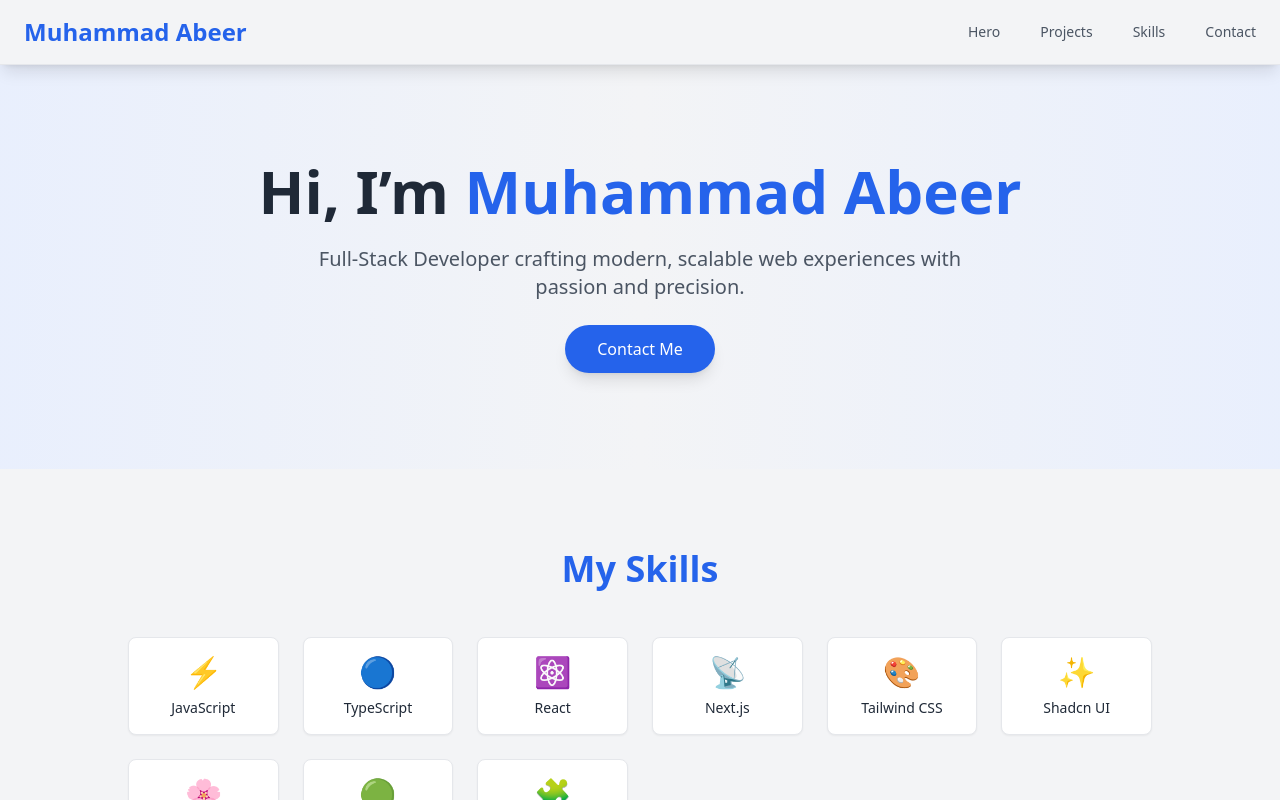
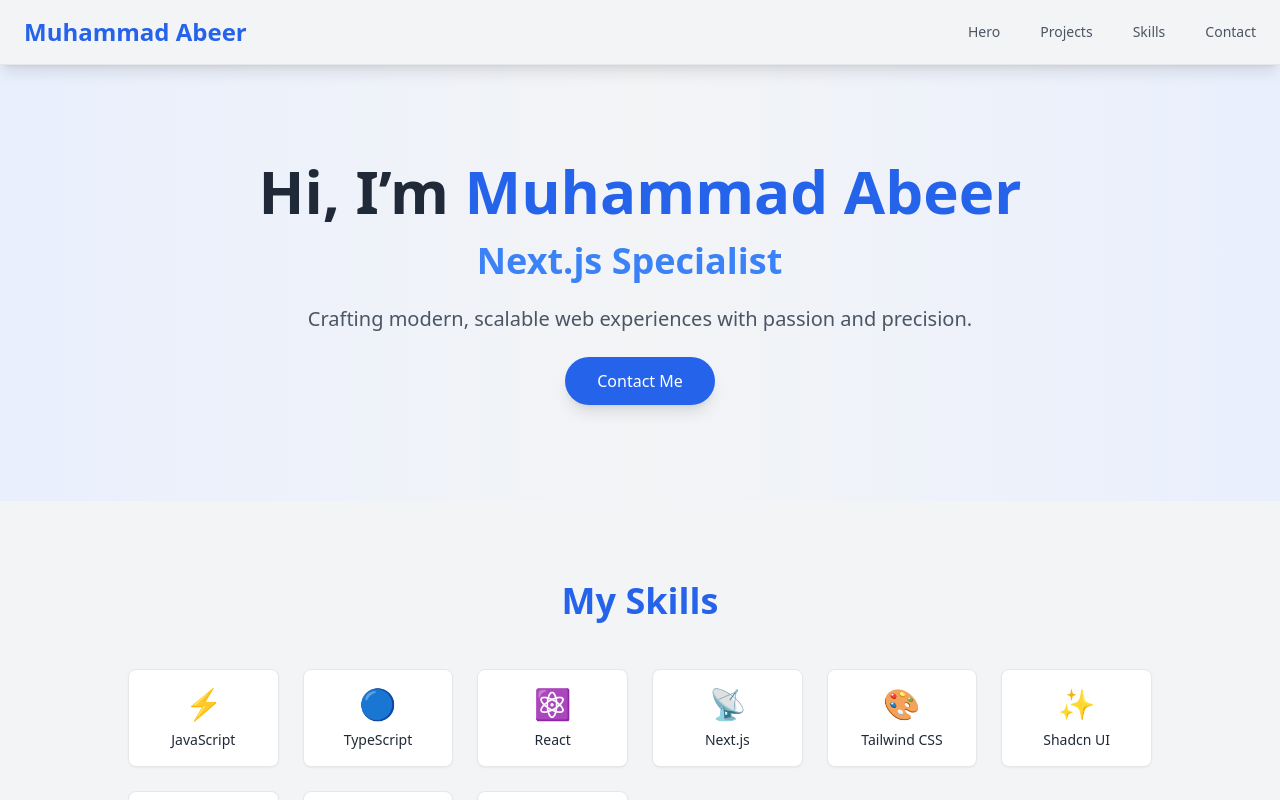
Before and after one commit to Abeersk/portfolio, a Next.js app: page / in a window 1280 px wide. Shown: the top 800 px of the page. Built offline with nearby package versions, Linux system fonts and the light colour scheme.

Commit message:
Update hero section

```diff
--- a/src/components/Hero.tsx
+++ b/src/components/Hero.tsx
@@ -1,3 +1,7 @@
+"use client"
+import React from "react";
+import Typewriter from "typewriter-effect";
+
 export function Hero() {
   return (
     <section
@@ -5,11 +9,30 @@
       className="relative text-center space-y-6 py-24 px-4 bg-gradient-to-r from-blue-600/10 via-gray-100 to-blue-600/10"
     >
       <h1 className="text-4xl md:text-6xl font-bold text-gray-800 animate-[fadeInUp_1s_ease-in-out]">
-        Hi, I’m <span className="text-blue-600"> Muhammad Abeer</span>
+        Hi, I’m <span className="text-blue-600">Muhammad Abeer</span>
+        <br />
+        <span className="text-blue-500 text-2xl md:text-4xl mt-2 inline-block">
+          <Typewriter
+            options={{
+              strings: [
+                "Full-Stack Developer",
+                "Next.js Specialist",
+                "TypeScript Lover",
+                "Python Enthusiast"
+              ],
+              autoStart: true,
+              loop: true,
+              delay: 50,
+              deleteSpeed: 30,
+            }}
+          />
+        </span>
       </h1>
+
       <p className="text-lg md:text-xl text-gray-600 max-w-2xl mx-auto animate-[fadeInUp_1s_ease-in-out_0.2s]">
-        Full-Stack Developer crafting modern, scalable web experiences with passion and precision.
+        Crafting modern, scalable web experiences with passion and precision.
       </p>
+
       <a
         href="#contact"
         className="inline-block mt-6 px-8 py-3 text-white bg-blue-600 rounded-full hover:bg-blue-700 transition-all duration-300 transform hover:scale-105 shadow-lg"
```
Also changed, not shown: package.json (+5 -4 lines), 1 other file (tests, documents, lock files or other folders).
